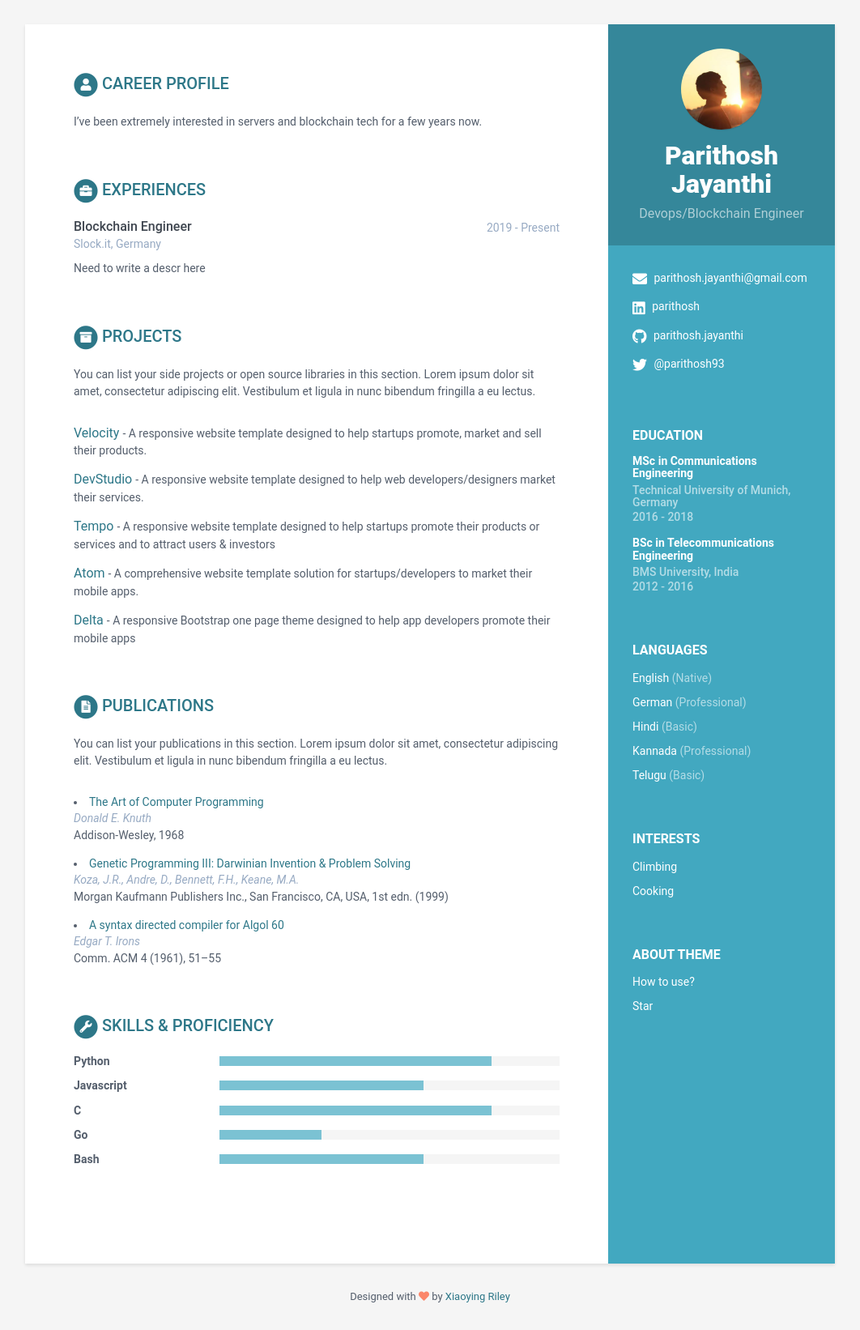
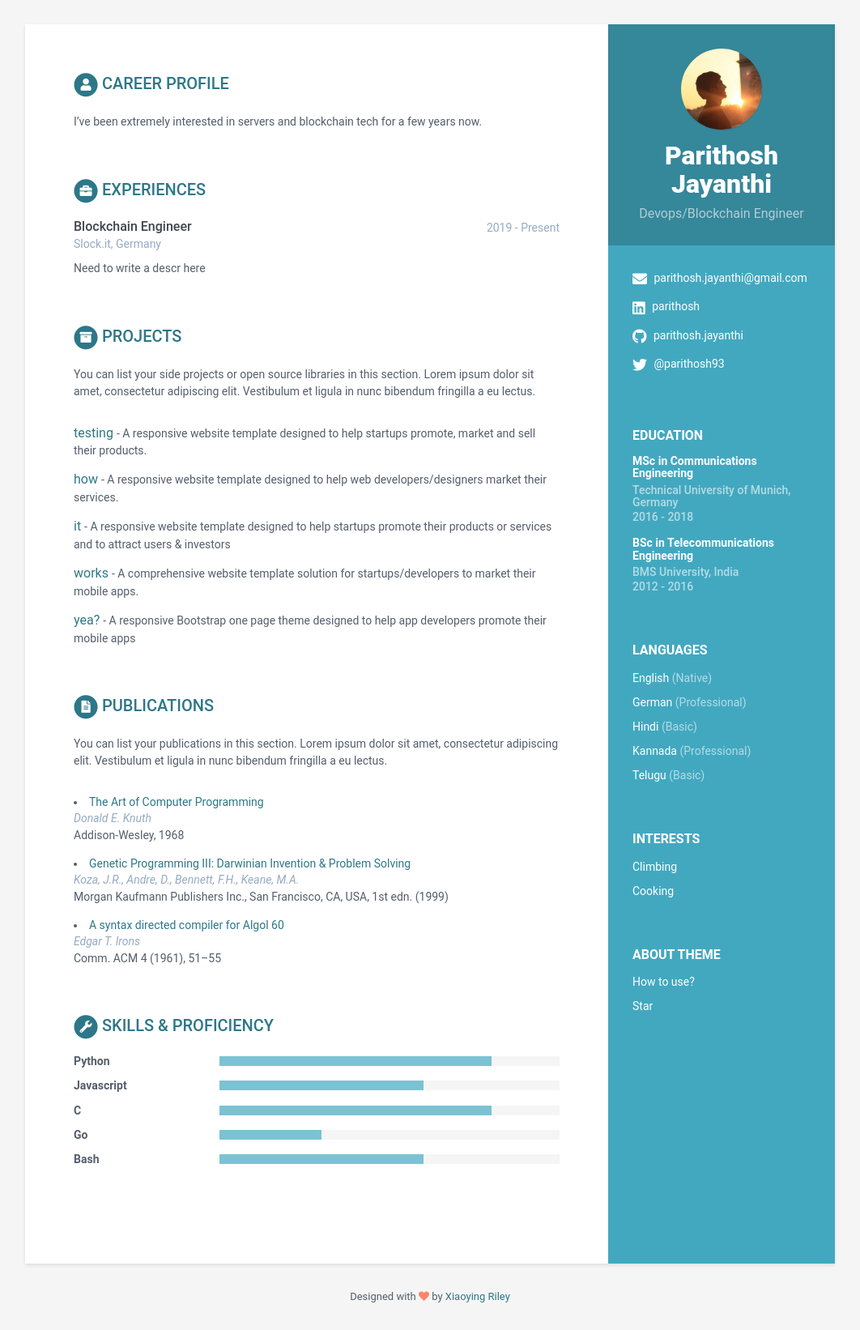
Before and after one commit to parithosh/in3-deploy-to-ipfs, a Jekyll site: the page built from index.html, in a window 1280 px wide. Shown: the whole page at 81% size, without its empty margins (109-1171 px from the left). Built offline with Jekyll 4.4.1, drawn with Linux system fonts in a browser that asks for light colours.

Commit message:
testing upload to ipfs

```diff
--- a/_data/data.yml
+++ b/_data/data.yml
@@ -79,23 +79,23 @@ projects:
       section. Lorem ipsum dolor sit amet, consectetur adipiscing elit.
       Vestibulum et ligula in nunc bibendum fringilla a eu lectus.
     assignments:
-      - title: Velocity
+      - title: testing
         link: "#hook"
         tagline: "A responsive website template designed to help startups promote, market and sell their products."
 
-      - title: DevStudio
+      - title: how
         link: "#"
         tagline: "A responsive website template designed to help web developers/designers market their services."
 
-      - title: Tempo
+      - title: it
         link: "#"
         tagline: "A responsive website template designed to help startups promote their products or services and to attract users &amp; investors"
 
-      - title: Atom
+      - title: works
         link: "#"
         tagline: "A comprehensive website template solution for startups/developers to market their mobile apps."
 
-      - title: Delta
+      - title: yea?
         link: "#"
         tagline: "A responsive Bootstrap one page theme designed to help app developers promote their mobile apps"
 
```
Also changed, not shown: .github/workflows/main.yml, Gemfile.lock (added), 1 other file.
